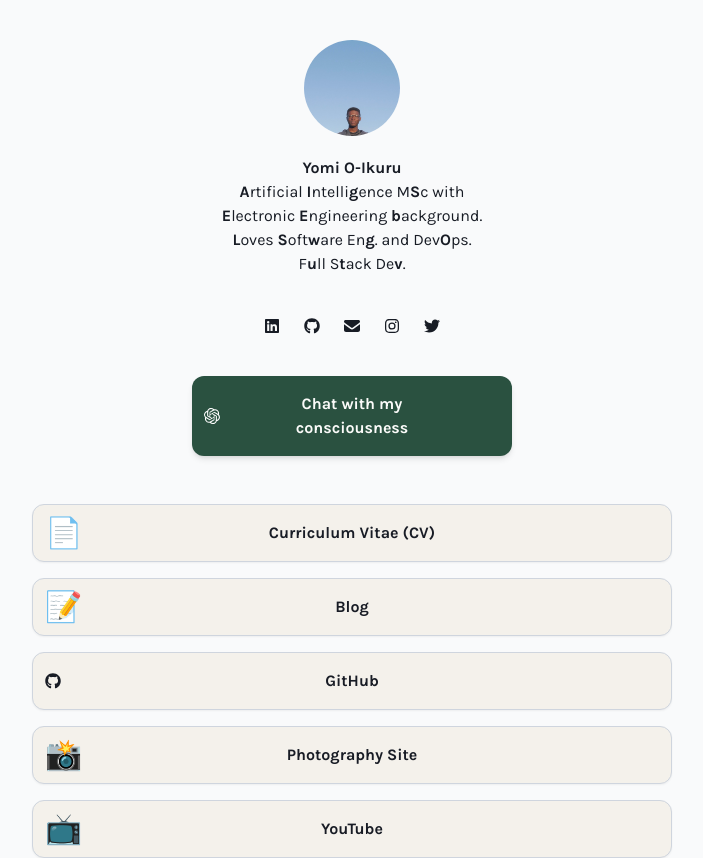
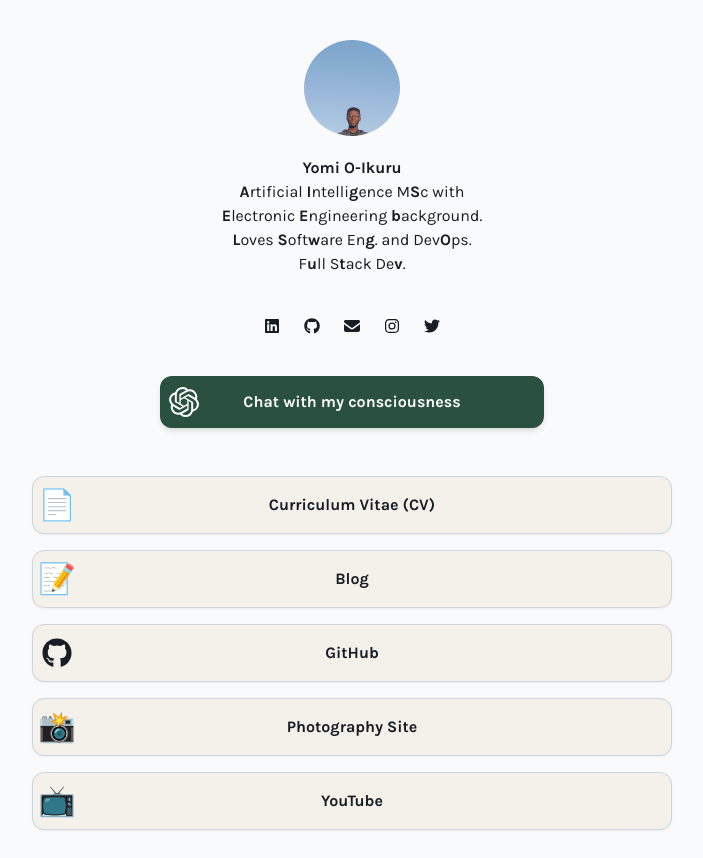
Before and after one commit to abayomi185/yomitosh-dev, a Next.js app: page / in a window 1280 px wide. Shown: the top 858 px of the page, without its empty margins (288-991 px from the left). Built offline with nearby package versions, Linux system fonts and the light colour scheme.

Commit message:
fix(ui): polish chat button content

```diff
--- a/components/ChatGPT.tsx
+++ b/components/ChatGPT.tsx
@@ -249,19 +249,17 @@ const ChatGPT = () => {
   return (
     <Dialog open={showModal} onOpenChange={setShowModal}>
       <section className="flex px-3 pb-12 sm:px-0">
-        <span className="mx-auto flex w-full justify-center md:w-4/5 lg:w-3/6">
+        <span className="mx-auto flex w-full max-w-sm justify-center">
           <DialogTrigger asChild>
             <Button
               size="lg"
-              className="relative mx-auto h-auto w-3/4 rounded-xl px-12 py-4 text-base font-bold shadow-md transition-transform hover:-translate-y-0.5 md:w-2/4"
+              className="relative h-auto w-full rounded-xl px-12 py-4 text-base font-bold shadow-md transition-transform hover:-translate-y-0.5"
             >
-              <span className="absolute inset-y-0 left-0 flex items-center pl-3">
+              <span className="absolute inset-y-0 left-0 flex w-12 items-center justify-center text-3xl [&_svg]:!size-[1.875rem]">
                 {openaiSVG}
               </span>
-              <span>
-                Chat with my
-                <br />
-                consciousness
+              <span className="min-w-0 whitespace-normal break-words text-center leading-tight">
+                Chat with my consciousness
               </span>
             </Button>
           </DialogTrigger>
@@ -470,8 +468,7 @@ export default ChatGPT;
 
 const openaiSVG = (
   <svg
-    height="2rem"
-    width="2rem"
+    className="!size-[1.875rem] shrink-0"
     fill="#fff"
     viewBox="0 0 24 24"
     xmlns="http://www.w3.org/2000/svg"
--- a/components/LinkList.tsx
+++ b/components/LinkList.tsx
@@ -28,7 +28,7 @@ const LinkList = () => {
                 className="relative h-auto w-full rounded-xl border py-4 text-center text-base font-bold shadow-sm transition-transform hover:-translate-y-0.5 hover:bg-accent hover:text-accent-foreground"
               >
                 <Link href={link.url} target="_blank" rel="noopener noreferrer">
-                  <span className="absolute inset-y-0 left-0 flex items-center pl-3 text-3xl">
+                  <span className="absolute inset-y-0 left-0 flex w-12 items-center justify-center text-3xl [&_svg]:!size-[1.875rem]">
                     {isEmoji(link.emoji)
                       ? link.emoji
                       : createIconComponent(link.emoji)}
--- a/components/ProjectLinkList.tsx
+++ b/components/ProjectLinkList.tsx
@@ -15,7 +15,7 @@ const LinkList = () => {
                 className="relative h-auto w-full rounded-xl border py-4 text-center text-base font-bold shadow-sm transition-transform hover:-translate-y-0.5 hover:bg-accent hover:text-accent-foreground"
               >
                 <Link href={link.url} target="_blank" rel="noopener noreferrer">
-                  <span className="absolute inset-y-0 left-0 flex items-center pl-3 text-3xl">
+                  <span className="absolute inset-y-0 left-0 flex w-12 items-center justify-center text-3xl [&_svg]:!size-[1.875rem]">
                     {link.emoji}
                   </span>
                   <span>{link.title}</span>
```
